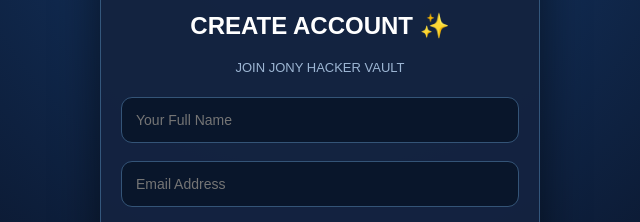
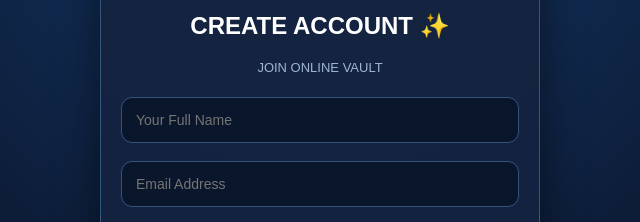
Before and after one commit to mrjony127/onlinedatabase.io, a plain HTML site: page index.html in a window 1280 px wide. Both pictures are taken after a click on the button "SIGN UP". Shown: the part 154-376 px from the top of the page, 320-960 px from the left. Drawn offline with Linux system fonts and the light colour scheme; no server answers.

Commit message:
Update index.html

```diff
--- a/index.html
+++ b/index.html
@@ -105,7 +105,7 @@ button:active{transform:scale(.97)}
 
  <div id="signupForm" class="hidden">
   <h2>CREATE ACCOUNT ✨</h2>
-  <p class="subtitle">JOIN JONY HACKER VAULT</p>
+  <p class="subtitle">JOIN ONLINE VAULT</p>
   <input id="signupName" type="text" placeholder="Your Full Name">
   <input id="signupEmail" type="email" placeholder="Email Address">
   <input id="signupPass" type="password" placeholder="Create Password (8+ characters)">
```
